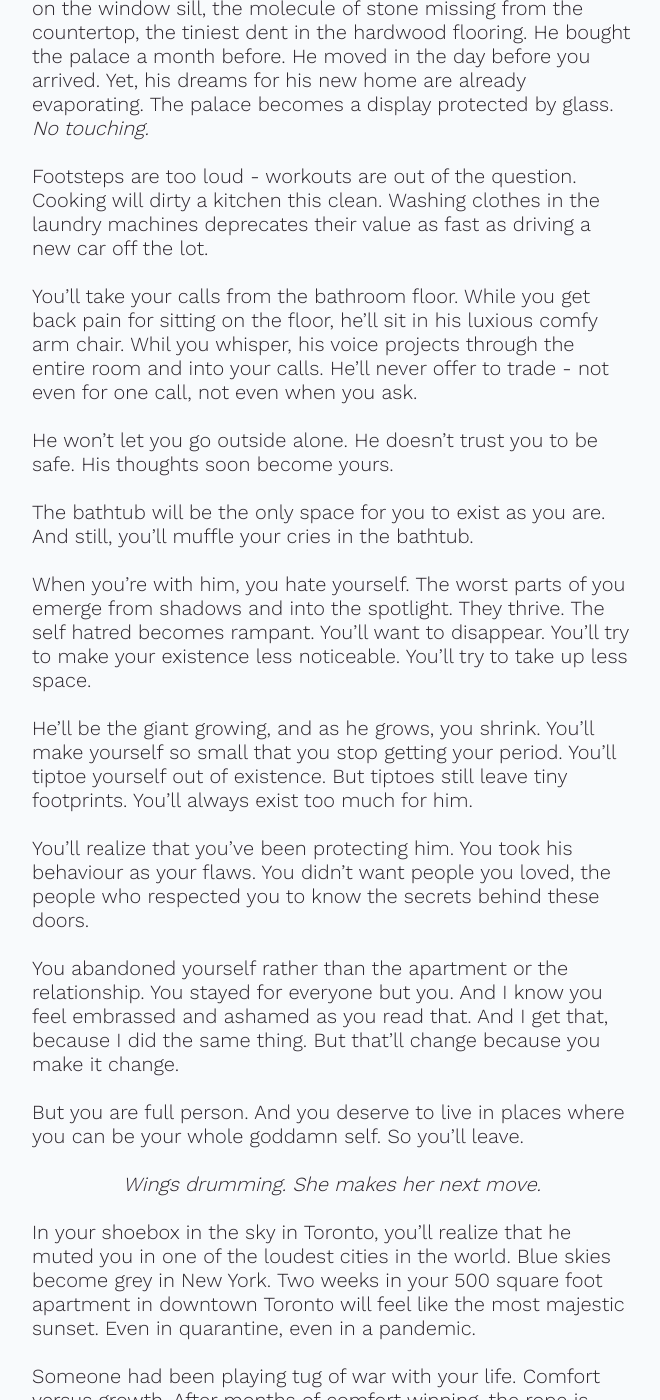
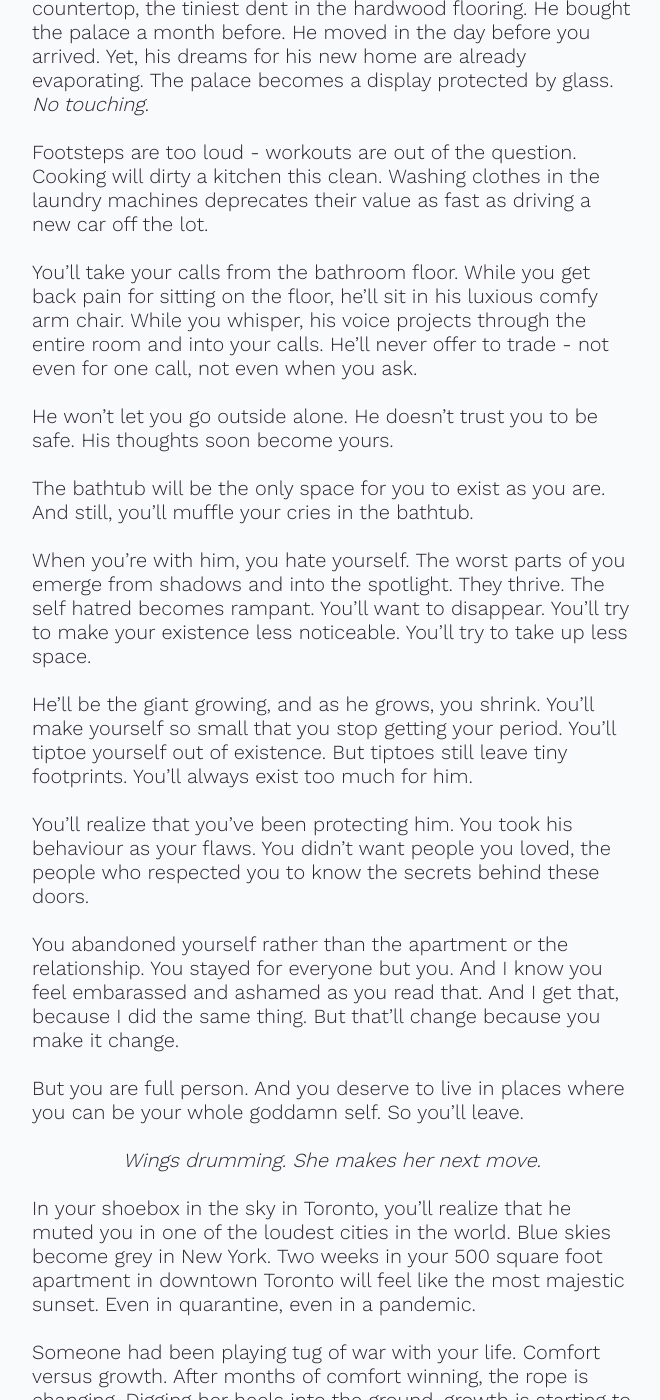
Before and after one commit to shannawn/shannonaw, a Jekyll site: the page built from brain-doodles/pre-pandemic-self.md, in a window 1280 px wide and 1400 px high, scrolled down 2482 px. Shown: the whole window, without its empty margins (308-968 px from the left). Built offline with Jekyll 4.4.1, drawn with Linux system fonts in a browser that asks for light colours; our own code applies the rules of GitHub Pages for plain Markdown files; some of the changed text lies outside the part shown.

Commit message:
Update pre-pandemic-self.md

```diff
--- a/brain-doodles/pre-pandemic-self.md
+++ b/brain-doodles/pre-pandemic-self.md
@@ -53,7 +53,7 @@
 
 Footsteps are too loud - workouts are out of the question. Cooking will dirty a kitchen this clean. Washing clothes in the laundry machines deprecates their value as fast as driving a new car off the lot.
 
-You'll take your calls from the bathroom floor. While you get back pain for sitting on the floor, he'll sit in his luxious comfy arm chair. Whil you whisper, his voice projects through the entire room and into your calls. He'll never offer to trade - not even for one call, not even when you ask.
+You'll take your calls from the bathroom floor. While you get back pain for sitting on the floor, he'll sit in his luxious comfy arm chair. While you whisper, his voice projects through the entire room and into your calls. He'll never offer to trade - not even for one call, not even when you ask.
 
 He won't let you go outside alone. He doesn't trust you to be safe. His thoughts soon become yours.
 
@@ -65,7 +65,7 @@
 
 You'll realize that you've been protecting him. You took his behaviour as your flaws. You didn't want people you loved, the people who respected you to know the secrets behind these doors.
 
-You abandoned yourself rather than the apartment or the relationship. You stayed for everyone but you. And I know you feel embrassed and ashamed as you read that. And I get that, because I did the same thing. But that'll change because you make it change.
+You abandoned yourself rather than the apartment or the relationship. You stayed for everyone but you. And I know you feel embarassed and ashamed as you read that. And I get that, because I did the same thing. But that'll change because you make it change.
 
 But you are full person. And you deserve to live in places where you can be your whole goddamn self. So you'll leave.
 
```
Also changed, not shown: other parts of brain-doodles/pre-pandemic-self.md (+1 -1 lines).
